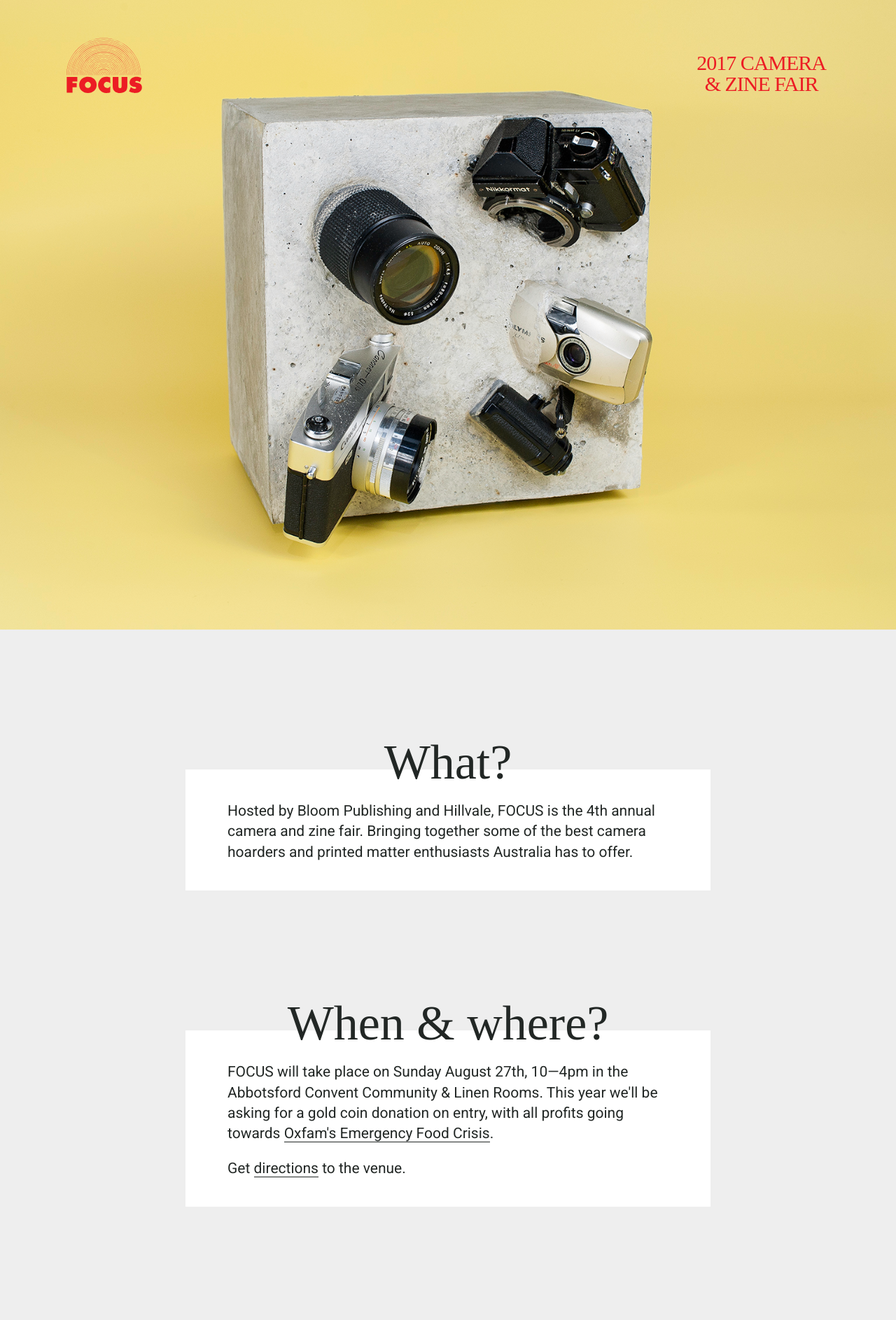
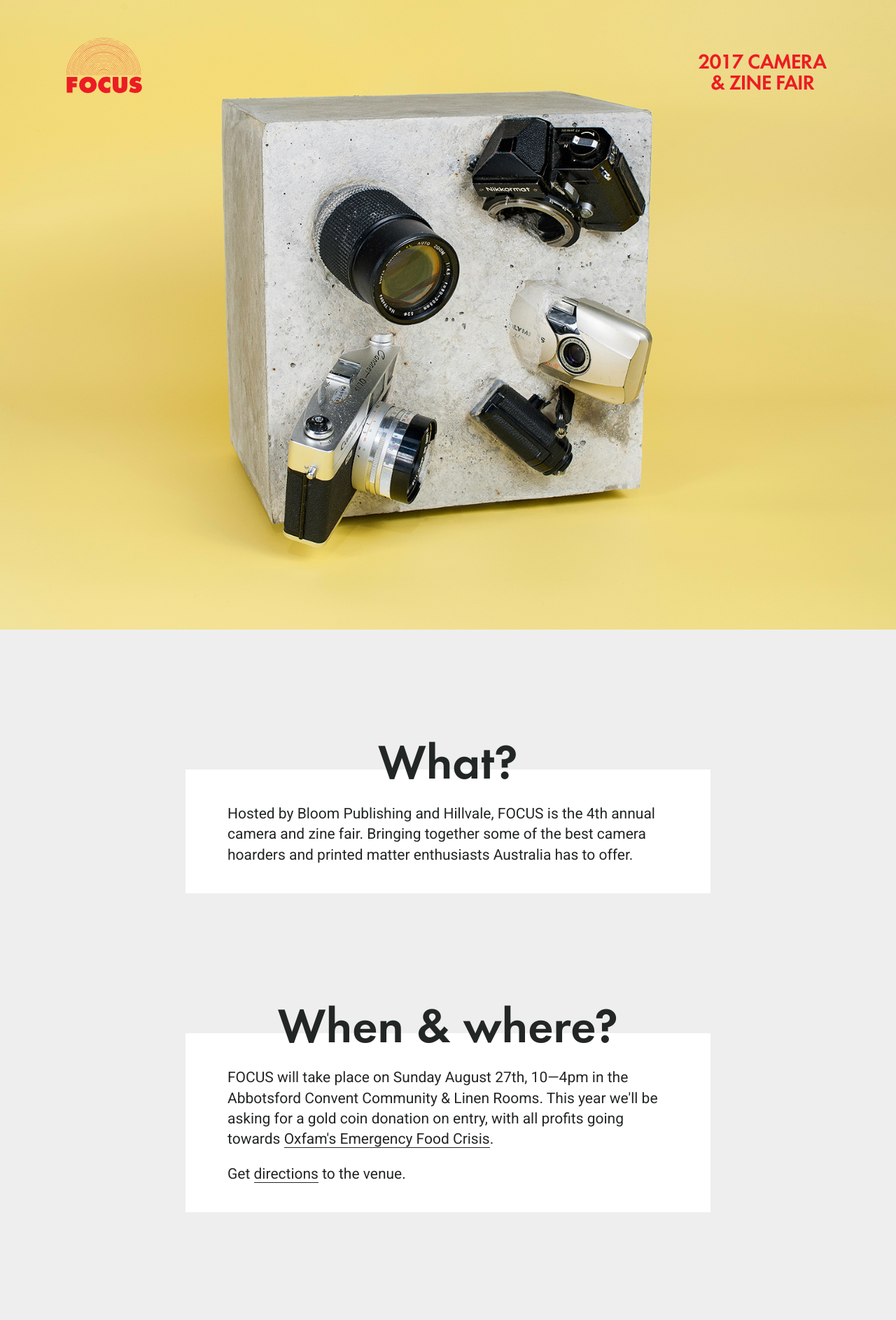
Before and after one commit to lloydstubber/focus-fair, a Jekyll site: the page built from index.md, in a window 1280 px wide. Shown: the top 1887 px of the page at 70% size. Built offline with Jekyll 4.4.1, drawn with Linux system fonts in a browser that asks for light colours; nearby versions of some CDN libraries; some web fonts are replaced; comment, search, counter and statistics services are not loaded.

Commit message:
Updated 3453 Cc 0 0 and 6 other files

```diff
--- a/_includes/head.html
+++ b/_includes/head.html
@@ -14,6 +14,8 @@
     <link rel="canonical" href="{{ page.url | replace:'index.html','' | absolute_url }}">
     <link rel="alternate" type="application/rss+xml" title="{{ site.title | escape }}" href="{{ "/feed.xml" | relative_url }}">
     <link href="https://fonts.googleapis.com/css?family=Roboto" rel="stylesheet">
+    <link rel="stylesheet" href="{{ "/assets/styles/MyFontsWebfontsKit.css" | relative_url }}">
+    <!--/** * @license * MyFonts Webfont Build ID 3429324, 2017-07-29T22:09:29-0400 * * The fonts listed in this notice are subject to the End User License * Agreement(s) entered into by the website owner. All other parties are * explicitly restricted from using the Licensed Webfonts(s). * * You may obtain a valid license at the URLs below. * * Webfont: Futura-Dem by URW++ * URL: https://www.myfonts.com/fonts/urw/futura/t-demi/ * Copyright: Copyright 2010 by (URW)++ Design &amp; Development GmbH * Licensed pageviews: 10,000 * * * License: https://www.myfonts.com/viewlicense?type=web&buildid=3429324 * * © 2017 MyFonts Inc*/-->
     <!-- Humans -->
     <link type="text/plain" rel="author" href="humans.txt" />
     <!-- Favicon -->
@@ -36,16 +38,4 @@
     <meta name="theme-color" content="#ffffff">
     <!-- Scripts -->
     <script src="https://code.jquery.com/jquery-3.2.1.min.js" integrity="sha256-hwg4gsxgFZhOsEEamdOYGBf13FyQuiTwlAQgxVSNgt4=" crossorigin="anonymous"></script>
-    <script type="text/javascript">
-        (function() {
-            var path = '//easy.myfonts.net/v2/js?sid=4445(font-family=Futura+Light)&sid=4446(font-family=Futura+Book)&sid=4448(font-family=Futura+Demi)&key=SgFwq1ySP2',
-                protocol = ('https:' == document.location.protocol ? 'https:' : 'http:'),
-                trial = document.createElement('script');
-            trial.type = 'text/javascript';
-            trial.async = true;
-            trial.src = protocol + path;
-            var head = document.getElementsByTagName("head")[0];
-            head.appendChild(trial);
-        })();
-    </script>
 </head>
--- /dev/null
+++ b/assets/styles/MyFontsWebfontsKit.css
@@ -0,0 +1,27 @@
+/**
+ * @license
+ * MyFonts Webfont Build ID 3429324, 2017-07-29T22:09:29-0400
+ *
+ * The fonts listed in this notice are subject to the End User License
+ * Agreement(s) entered into by the website owner. All other parties are
+ * explicitly restricted from using the Licensed Webfonts(s).
+ *
+ * You may obtain a valid license at the URLs below.
+ *
+ * Webfont: Futura-Dem by URW++
+ * URL: https://www.myfonts.com/fonts/urw/futura/t-demi/
+ * Copyright: Copyright 2010 by (URW)++ Design &amp; Development GmbH
+ * Licensed pageviews: 10,000
+ *
+ *
+ * License: https://www.myfonts.com/viewlicense?type=web&buildid=3429324
+ *
+ * © 2017 MyFonts Inc
+*/
+
+
+/* @import must be at top of file, otherwise CSS will not work */
+@import url("//hello.myfonts.net/count/3453cc");
+
+
+@font-face {font-family: 'Futura-Dem';src: url('webfonts/3453CC_0_0.eot');src: url('webfonts/3453CC_0_0.eot?#iefix') format('embedded-opentype'),url('webfonts/3453CC_0_0.woff2') format('woff2'),url('webfonts/3453CC_0_0.woff') format('woff'),url('webfonts/3453CC_0_0.ttf') format('truetype');}
--- a/assets/styles/main.scss
+++ b/assets/styles/main.scss
@@ -66,6 +66,77 @@ body {
 
 img {
     width: 100%;
+}
+
+/*==================== TYPOGRAPHY ====================*/
+
+h1 {
+    font-family: 'Futura-Dem', sans-serif;
+    text-align: center;
+    font-weight: normal;
+    font-size: 70px;
+    margin: -55px auto 20px;
+    display: inline-block;
+    position: relative;
+
+    &.strike.mac {
+        line-height: 1.2;
+    }
+
+    @media (max-width:$medium-breakpoint) {
+        font-size: 60px;
+    }
+
+    @media (max-width: $xsmall-breakpoint) {
+        font-size: 35px;
+    }
+
+    &::before {
+        left: 0;
+        width: 0px;
+        height: 10px;
+        background-color: $dark;
+        content: '';
+        position: absolute;
+        margin-top: 38px;
+        transition: width 0.5s ease;
+
+        @media (max-width:$medium-breakpoint) {
+            margin-top: 32px;
+            height: 8px;
+        }
+
+        @media (max-width: $xsmall-breakpoint) {
+            margin-top: 20px;
+            height: 3px;
+        }
+    }
+
+    &.active::before {
+        width: 100%;
+    }
+}
+
+p {
+    line-height: 1.4;
+    padding-bottom: 20px;
+    font-size: 21px;
+    text-align: left;
+
+    @media (max-width:$medium-breakpoint) {
+        font-size: 19px;
+    }
+}
+
+a {
+    color: $dark;
+    text-decoration: none;
+    border-bottom:1px solid $dark;
+
+    &:hover {
+        text-decoration: none;
+        color: $highlight;
+    }
 }
 
 /*==================== HERO ====================*/
@@ -423,84 +494,7 @@ footer {
     }
 }
 
-
-/*==================== TYPOGRAPHY ====================*/
-
-h1 {
-    font-family: 'Futura Demi';
-    text-align: center;
-    font-weight: normal;
-    font-size: 70px;
-    margin: -55px auto 20px;
-    display: inline-block;
-    position: relative;
-
-    &.strike.mac {
-        line-height: 1.2;
-    }
-
-    @media (max-width:$medium-breakpoint) {
-        font-size: 60px;
-    }
-
-    @media (max-width: $xsmall-breakpoint) {
-        font-size: 35px;
-    }
-
-    &::before {
-        left: 0;
-        width: 0px;
-        height: 10px;
-        background-color: $dark;
-        content: '';
-        position: absolute;
-        margin-top: 38px;
-        transition: width 0.5s ease;
-
-        @media (max-width:$medium-breakpoint) {
-            margin-top: 32px;
-            height: 8px;
-        }
-
-        @media (max-width: $xsmall-breakpoint) {
-            margin-top: 20px;
-            height: 3px;
-        }
-    }
-
-    &.active::before {
-        width: 100%;
-    }
-}
-
-p {
-    line-height: 1.4;
-    padding-bottom: 20px;
-    font-size: 21px;
-    text-align: left;
-
-    @media (max-width:$medium-breakpoint) {
-        font-size: 19px;
-    }
-}
-
-a {
-    color: $dark;
-    text-decoration: none;
-    border-bottom:1px solid $dark;
-
-    &:hover {
-        text-decoration: none;
-        color: $highlight;
-    }
-}
-
 /*==================== MODIFIERS ====================*/
-
-#mfPreviewBar, div#mfPreviewBarShow,
-div#mfPreviewBarShow:hover {
-    display: none!important;
-}
 
 .clearfix {
     clear: both;
```
Also changed, not shown: assets/styles/webfonts/3453CC_0_0.ttf (added), assets/styles/webfonts/3453CC_0_0.woff (added), assets/styles/webfonts/3453CC_0_0.woff2 (added), 1 other file.
